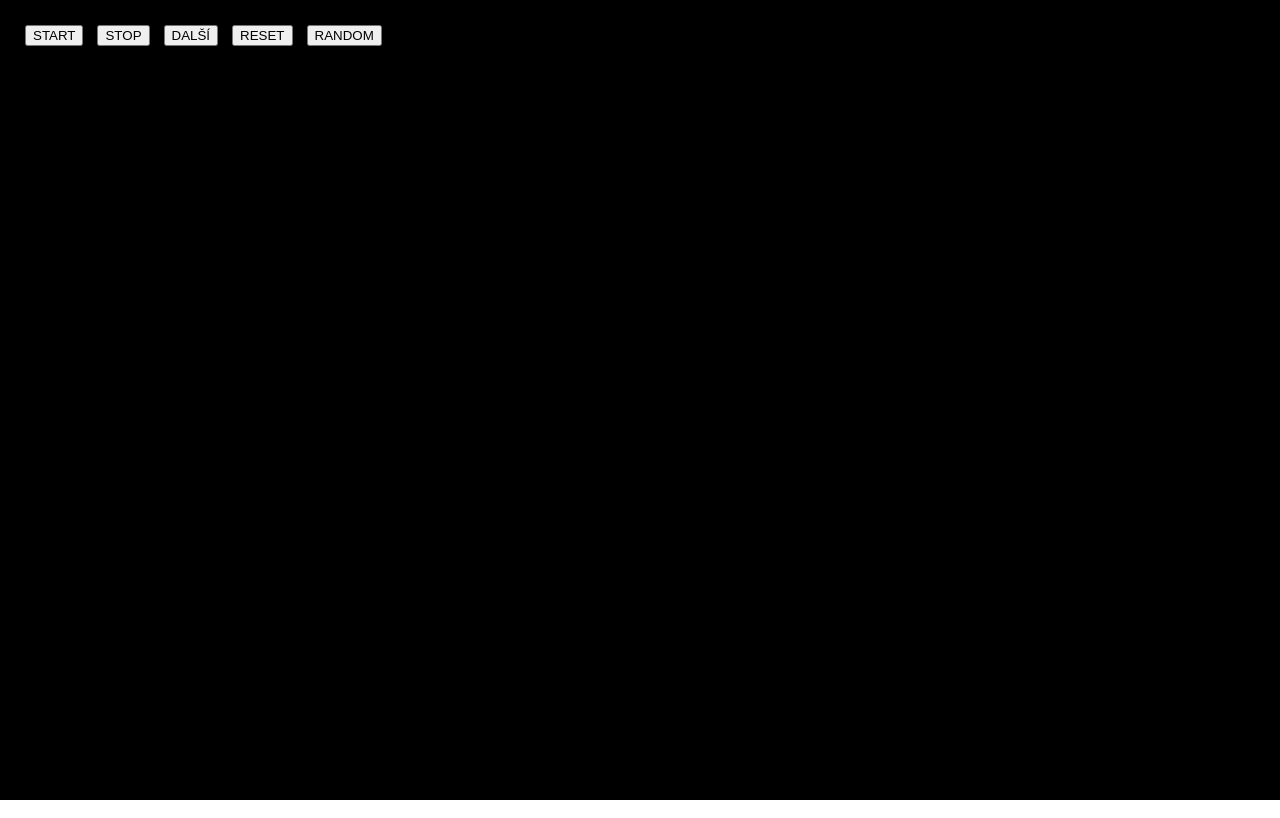
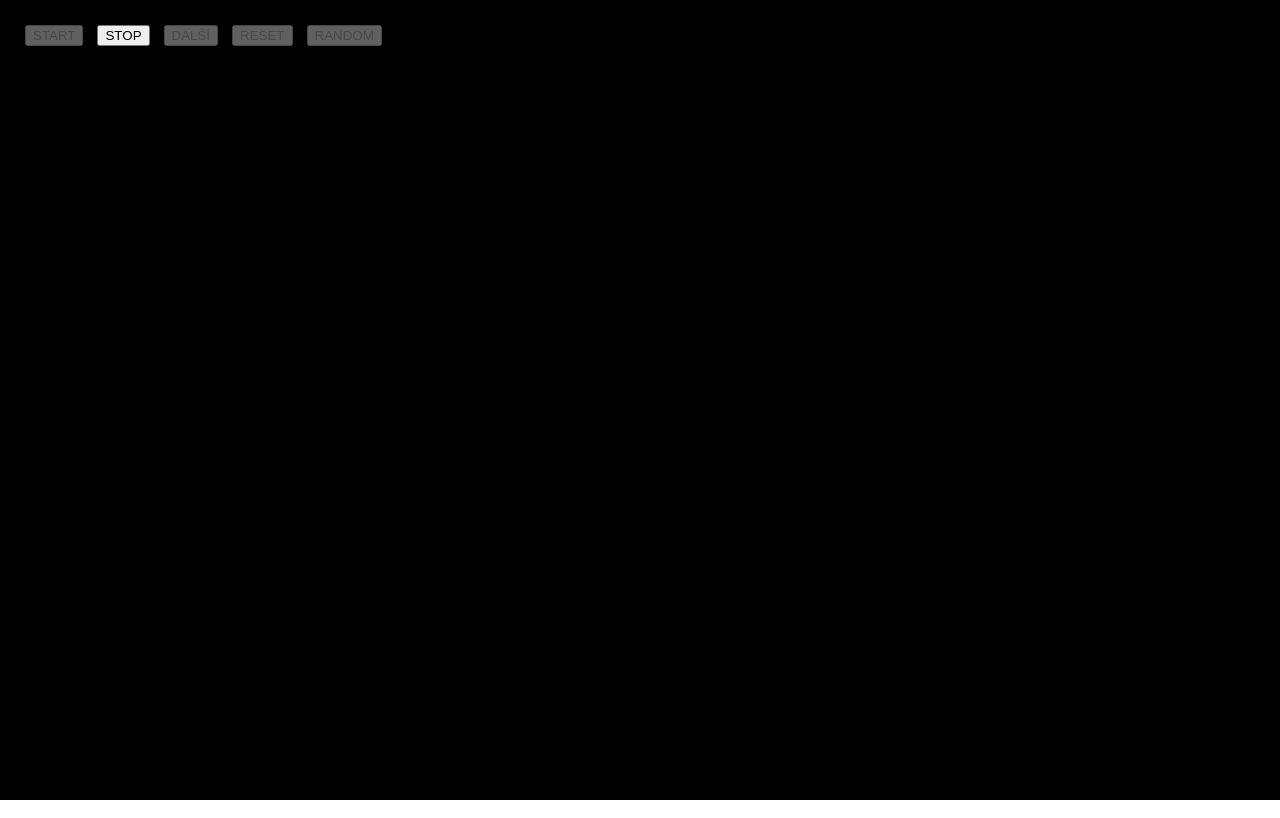
Before and after one commit to lab-intermedia-vsvu-sk/game-of-life, a plain HTML site: page index.html in a window 1280 px wide. Both pictures are taken after a click on the button "START". Drawn offline with Linux system fonts and the light colour scheme.

Commit message:
toggling buttons

```diff
--- a/index.html
+++ b/index.html
@@ -88,6 +88,7 @@
     var stop = document.querySelector('button.stop');
     var reset = document.querySelector('button.reset');
     var random = document.querySelector('button.random');
+    stop.disabled = true;
 
     // var miska = new Miska(miskaElm, 40);
     var vyvoj = new Vyvoj(new Miska(miskaElm, 20));
@@ -100,10 +101,12 @@
 
     start.addEventListener('click', function(){
       vyvoj.oziv();
+      toggleButtons([start, stop, next, reset, random]);
     });
 
     stop.addEventListener('click', function(){
       vyvoj.hybernuj();
+      toggleButtons([start, stop, next, reset, random]);
     });
 
     reset.addEventListener('click', function(){
@@ -114,6 +117,16 @@
       vyvoj.init(true); // random = true
     });
 
+    function toggleButtons(buttons) {
+      for (let i = 0; i < buttons.length; i++) {
+        if (buttons[i].disabled) {
+          buttons[i].disabled = false;
+        } else {
+          buttons[i].disabled = true;
+        }
+      }
+    }
+
   </script>
 
 </body>
```
